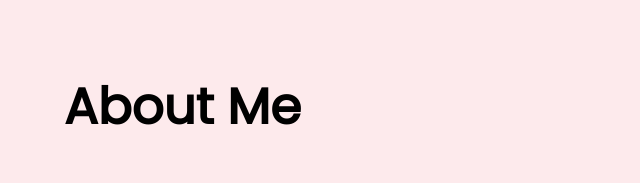
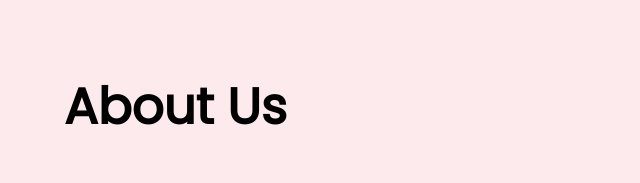
Before and after one commit to Mim-27/Food-Network, a plain HTML site: page index.html in a window 1280 px wide. Shown: the part 513-696 px from the top of the page, 640-1280 px from the left. Drawn offline with Linux system fonts and the light colour scheme.

Commit message:
possition

```diff
--- a/index.html
+++ b/index.html
@@ -31,7 +31,7 @@
             <img src="images/female/Person Image.png" alt="">
         </div>
         <div class="half-width">
-            <h1>About Me</h1>
+            <h1>About Us</h1>
             <p>I am Jannat Ara Mim.I study at National University.I'm the student of mathematich.I'm try to become a Web
                 Developer.And it my Dream.One day in sha allah i can do it. </p>
             <a class="link-button" target="_blank" href="https://www.facebook.com/manhaebnath.bela">Here Me</a>
```
